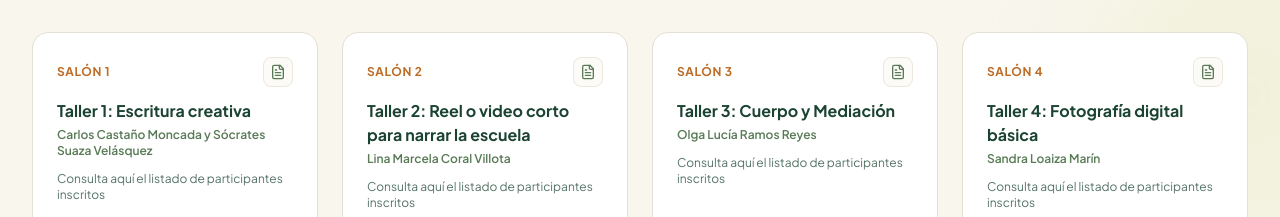
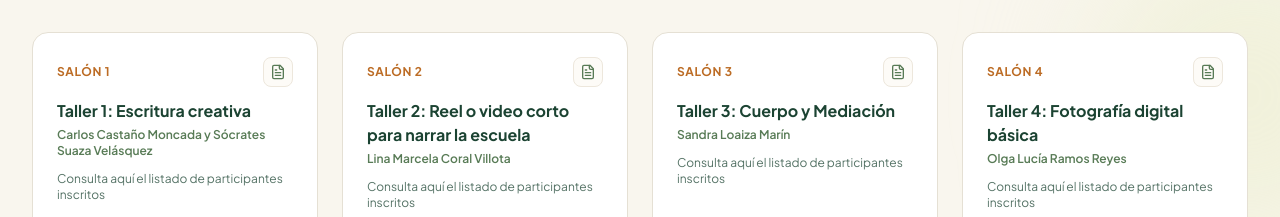
Before and after one commit to danielbustosrios/III-ENCUENTRO-DE-INVESTIGACION-CVO, a React (Vite) app: page / in a window 1280 px wide. Shown: the part 4580-4797 px from the top of the page. Built offline with nearby package versions, Linux system fonts and the light colour scheme.

Commit message:
Swap facilitators for Taller 3 and Taller 4

```diff
--- a/src/data/eventData.ts
+++ b/src/data/eventData.ts
@@ -1,5 +1,4 @@
 import { AgendaItem, Guest, WorkshopLink, EventInfo } from '../types';
-
 import andresPelaezImage from '../assets/images/andres-pelaez.jpeg';
 import carlosCastanoImage from '../assets/images/carlos-castano.png';
 import linaCoralImage from '../assets/images/lina-coral.png';
@@ -106,7 +105,7 @@ export const WORKSHOP_LINKS: WorkshopLink[] = [
   {
     id: 3,
     title: 'Taller 3: Cuerpo y Mediación',
-    facilitator: 'Olga Lucía Ramos Reyes',
+    facilitator: 'Sandra Loaiza Marín',
     room: 'Salón 3',
     description: 'Consulta aquí el listado de participantes inscritos',
     pdfUrl: '#',
@@ -114,7 +113,7 @@ export const WORKSHOP_LINKS: WorkshopLink[] = [
   {
     id: 4,
     title: 'Taller 4: Fotografía digital básica',
-    facilitator: 'Sandra Loaiza Marín',
+    facilitator: 'Olga Lucía Ramos Reyes',
     room: 'Salón 4',
     description: 'Consulta aquí el listado de participantes inscritos',
     pdfUrl: '#',
```
